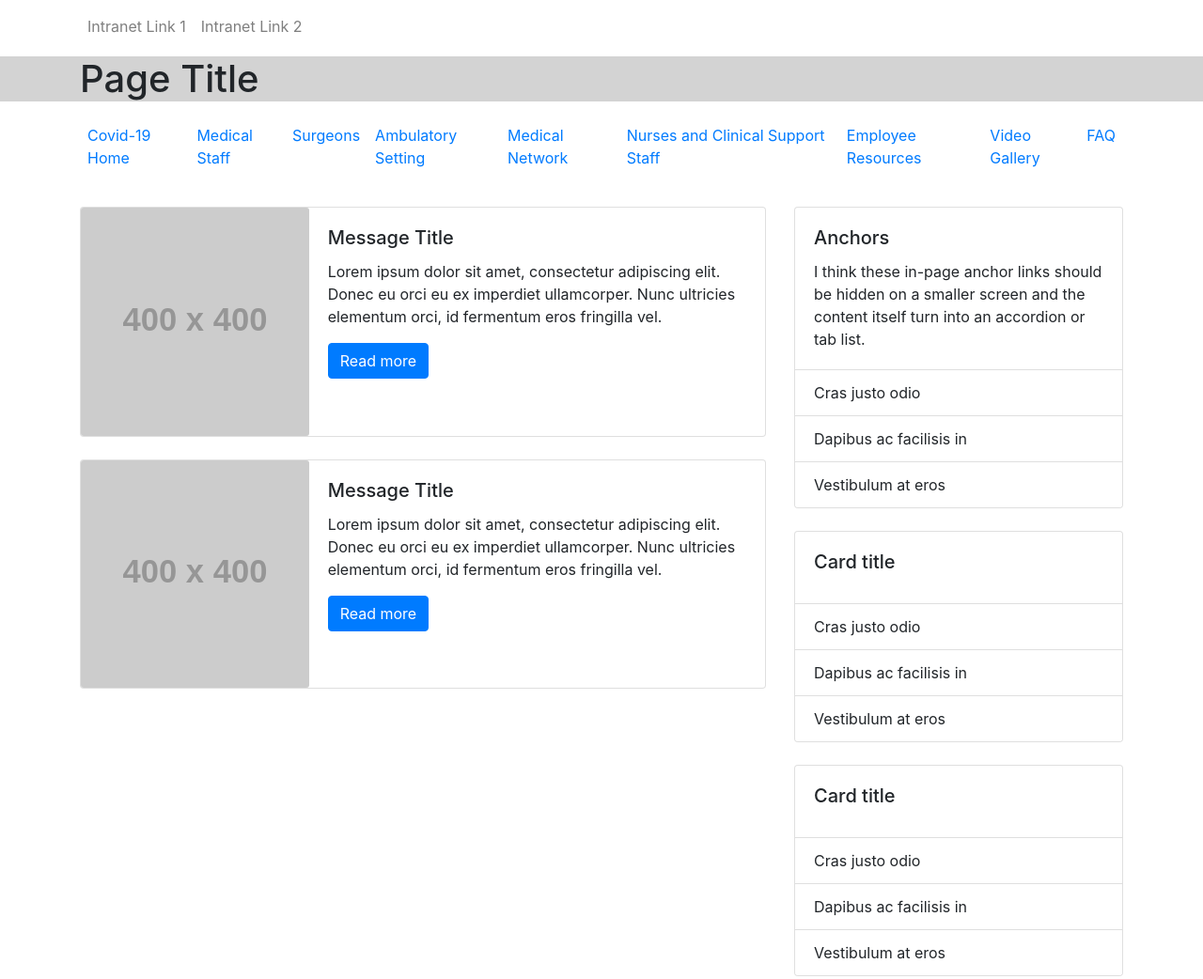
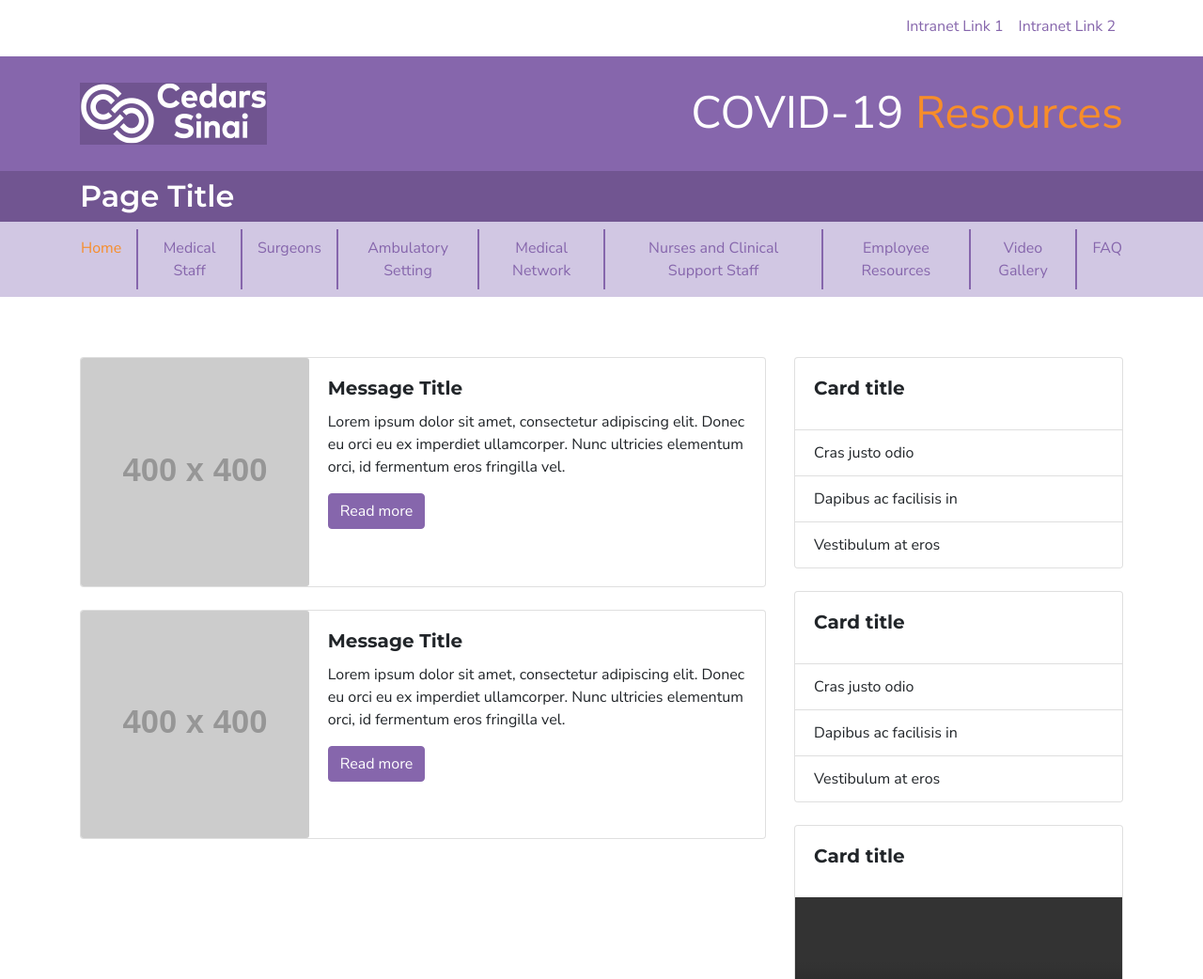
Before and after one commit to oliver-wood/cshs-covid-19-html, a plain HTML site: page landing-page.html in a window 1280 px wide. Shown: the top 1042 px of the page at 94% size. Drawn offline with nearby package versions, Linux system fonts and the light colour scheme; placeholder pictures from the web are drawn by us.

Commit message:
Added some styling in line with corporate style guide

```diff
--- a/assets/styles/styles.css
+++ b/assets/styles/styles.css
@@ -1,13 +1,89 @@
+html, body {
+  font-family: 'Nunito Sans', sans-serif;
+}
+
+h1 > span {
+  color: #f78d2a;
+}
+
+h2, h3, h4, h5 {
+  font-family: 'Montserrat', sans-serif;
+  font-weight: bold;
+}
+
+h2 {
+
+}
 
 header {
-  background-color: lightgray;
+  background-color: #8666AC;
+  color: #fff;
+}
+
+
+
+.cov19-header h1 {
+  font-size: 2rem;
+  margin-top: 0.5rem
+}
+
+.cov19-header img {
+  width: 180px;
+}
+
+@media (min-width: 992px) {
+  .cov19-header h1 {
+    font-size: 3rem;
+  }
+  .cov19-header img {
+    width: auto;
+  }
+}
+
+.cov19-subheader {
+  background-color: #715591;
+  color: #fff;
+}
+.cov19-subheader h1 {
+  font-family: 'Montserrat', sans-serif;
+  font-weight: 600;
+  font-size: 2rem;
+  margin-top: 0.5rem
 }
 
 footer {
-  background-color: lightgray;
+  background-color: #efefef;
+  color: #5a5a5a;
+  margin: 2rem 0;
+  padding: 1rem 0;
+  text-align: right;
 }
 
+#cov19Nav {
+  background-color: #D1C7E3;
+  margin-bottom: 4rem;
+}
 
+#cov19Nav .navbar-nav .nav-item {
+  text-align: center;
+  border-right: 2px solid #8666AC;
+  padding: 0 0.5rem;
+}
+
+#cov19Nav .navbar-nav .nav-item:first-child {
+  margin-left: 0;
+}
+
+#cov19Nav .navbar-nav .nav-item:last-child {
+  margin-right: 0;
+  border-right: 0 none;
+}
+/*
+#cov19Nav .navbar-nav .nav-item:hover,
+#cov19Nav .navbar-nav .nav-item.active {
+  border-color: #f78d2a
+}
+*/
 .nav-item-section {
   border-top: 1px solid lightgray;
 }
@@ -17,3 +93,22 @@ footer {
     border: 0 none;
   }
 }
+
+.navbar-nav .nav-item .nav-link {
+  color: #8666AC;
+  display: inline-block;
+}
+
+.navbar-nav .nav-item.active .nav-link,
+.navbar-nav .nav-item:hover .nav-link {
+  color: #f78d2a;
+}
+
+.btn-primary {
+  background-color: #8666AC;
+  border-color: #8666AC;
+}
+.btn-primary:hover {
+  background-color: #715591;
+  border-color: #715591
+}
--- a/landing-page.html
+++ b/landing-page.html
@@ -4,7 +4,7 @@
     <meta charset="utf-8">
     <meta name="viewport" content="width=device-width, initial-scale=1, shrink-to-fit=no">
 
-
+    <link href="https://fonts.googleapis.com/css2?family=Montserrat:wght@600;700&family=Nunito+Sans&display=swap" rel="stylesheet">
     <link rel="stylesheet" href="https://stackpath.bootstrapcdn.com/bootstrap/4.3.1/css/bootstrap.min.css" integrity="sha384-ggOyR0iXCbMQv3Xipma34MD+dH/1fQ784/j6cY/iJTQUOhcWr7x9JvoRxT2MZw1T" crossorigin="anonymous">
     <link rel="stylesheet" href="/assets/styles/styles.css" type="text/css">
 
@@ -19,7 +19,7 @@
           <span class="navbar-toggler-icon"></span>
         </button>
         <div class="collapse navbar-collapse" id="globalNavbarNav">
-          <ul  class="navbar-nav">
+          <ul  class="navbar-nav ml-auto">
             <!-- Section navigation will be shunted here for small screens -->
             <li class="nav-item nav-item-section">
               <a class="nav-link" href="/">Intranet Link 1</a>
@@ -32,22 +32,36 @@
       </nav>
     </div>
 
-
     <header class="cov19-header">
       <div class="container">
-        <h1>Page Title</h1>
+        <div class="row align-items-center justify-content-between no-gutters py-4">
+          <div class="col-xs-12 col-sm-4">
+            <img src="assets/images/logo-covid.png">
+          </div>
+          <div class="col-xs-12 col-sm-8 text-sm-right pl-1">
+            <h1>COVID-19 <span>Resources</span></h1>
+          </div>
+        </div>
       </div>
     </header>
 
+    <section class="cov19-subheader">
+      <div class="container">
+        <div class="row">
+          <div class="col">
+            <h1>Page Title</h1>
+          </div>
+        </div>
+      </div>
+    </section>
 
-    <div class="container">
-
-      <!-- Section Navigation -->
-      <nav id="cov19Nav" class="navbar navbar-expand d-none d-lg-block px-0">
+    <!-- Section Navigation -->
+    <nav id="cov19Nav" class="navbar navbar-expand d-none d-lg-block px-0">
+      <div class="container">
         <div class="collapse navbar-collapse" id="navbarNav">
           <ul  class="navbar-nav">
             <li class="nav-item active">
-              <a class="nav-link" href="/">Covid-19 Home</a>
+              <a class="nav-link" href="/">Home</a>
             </li>
             <li class="nav-item">
               <a class="nav-link" href="/">Medical Staff</a>
@@ -75,8 +89,10 @@
             </li>
           </ul>
         </div>
-      </nav>
+      </div>
+    </nav>
 
+    <div class="container mt-4">
       <div class="row mt-4">
         <div class="col-md-8">
 
@@ -122,21 +138,6 @@
 
             <div class="card mb-4">
               <div class="card-body">
-                <h5 class="card-title">Anchors</h5>
-                <p class="card-text">
-                  I think these in-page anchor links should be hidden on a smaller screen and the content
-                  itself turn into an accordion or tab list.
-                </p>
-              </div>
-              <ul class="list-group list-group-flush">
-                <li class="list-group-item">Cras justo odio</li>
-                <li class="list-group-item">Dapibus ac facilisis in</li>
-                <li class="list-group-item">Vestibulum at eros</li>
-              </ul>
-            </div>
-
-            <div class="card mb-4">
-              <div class="card-body">
                 <h5 class="card-title">Card title</h5>
               </div>
               <ul class="list-group list-group-flush">
@@ -171,9 +172,12 @@
 
     <footer>
       <div class="container">
-        &copy; Cedars Sinai Hospital
+          <p class="footer__disclaimer">
+            &copy; 2020 Cedars-Sinai. All Rights Reserved. A 501(c)(3) non-profit organization
+          </p>
       </div>
     </footer>
+
 
     <script src="https://code.jquery.com/jquery-3.3.1.slim.min.js" integrity="sha384-q8i/X+965DzO0rT7abK41JStQIAqVgRVzpbzo5smXKp4YfRvH+8abtTE1Pi6jizo" crossorigin="anonymous"></script>
     <script src="https://cdnjs.cloudflare.com/ajax/libs/popper.js/1.14.7/umd/popper.min.js" integrity="sha384-UO2eT0CpHqdSJQ6hJty5KVphtPhzWj9WO1clHTMGa3JDZwrnQq4sF86dIHNDz0W1" crossorigin="anonymous"></script>
```
Also changed, not shown: page-with-anchors.html (+32 -15 lines), assets/images/logo-covid.png (added).
